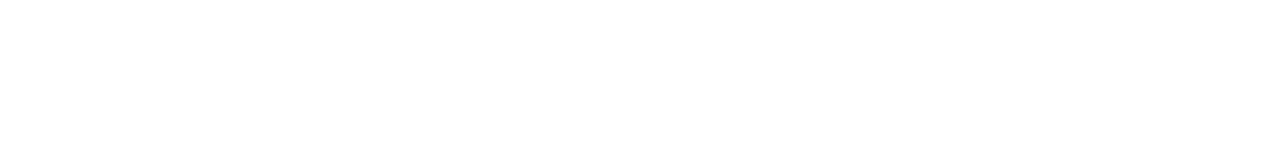
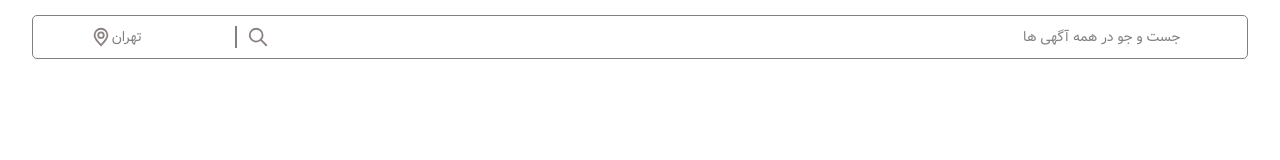
Before and after one commit to Azadigithub/My-Divar, a plain HTML site: page index.html in a window 1280 px wide. Drawn offline with Linux system fonts and the light colour scheme.

Commit message:
header-design-0.1

```diff
--- a/Styles/Style.css
+++ b/Styles/Style.css
@@ -0,0 +1,51 @@
+@font-face {
+  font-family: Vazir;
+  src: url(../Fonts/Vazir.woff2);
+}
+* {
+  margin: 0;
+  padding: 0;
+  box-sizing: border-box;
+}
+body {
+  font-family: Vazir;
+  direction: rtl;
+}
+a {
+  text-decoration: none;
+}
+li {
+  list-style: none;
+}
+.input-search {
+  width: 95%;
+  display: flex;
+  align-items: center;
+  justify-content: space-around;
+  border: 1px solid gray;
+  margin: 15px auto;
+  padding: 10px;
+  border-radius: 5px;
+}
+.input-div > svg,
+.input-city > svg {
+  width: 22px;
+}
+.input-div > a,
+.input-city > a {
+  color: gray;
+  font-size: 14px;
+}
+.input-div {
+  display: flex;
+  align-items: center;
+  justify-content: space-between;
+  width: 80%;
+  padding: 0 10px;
+  border-left: 2px solid gray;
+}
+.input-city {
+  display: flex;
+  align-items: center;
+  justify-content: center;
+}
--- a/index.html
+++ b/index.html
@@ -10,11 +10,63 @@
   </head>
   <body>
     <header>
-      <!-- <div class="input-search">
-        <input type="text">
-        <svg viewBox="0 0 24 24" fill="none" xmlns="http://www.w3.org/2000/svg"><g id="SVGRepo_bgCarrier" stroke-width="0"></g><g id="SVGRepo_tracerCarrier" stroke-linecap="round" stroke-linejoin="round"></g><g id="SVGRepo_iconCarrier"> <path d="M12 21C15.5 17.4 19 14.1764 19 10.2C19 6.22355 15.866 3 12 3C8.13401 3 5 6.22355 5 10.2C5 14.1764 8.5 17.4 12 21Z" stroke="#000000" stroke-width="2" stroke-linecap="round" stroke-linejoin="round"></path> <path d="M12 13C13.6569 13 15 11.6569 15 10C15 8.34315 13.6569 7 12 7C10.3431 7 9 8.34315 9 10C9 11.6569 10.3431 13 12 13Z" stroke="#000000" stroke-width="2" stroke-linecap="round" stroke-linejoin="round"></path> </g></svg>
-
-      </div> -->
+      <div class="input-search">
+        <div class="input-div">
+          <a href="">جست و جو در همه آگهی ها</a>
+          <svg
+            viewBox="0 0 24 24"
+            fill="none"
+            xmlns="http://www.w3.org/2000/svg"
+          >
+            <g id="SVGRepo_bgCarrier" stroke-width="0"></g>
+            <g
+              id="SVGRepo_tracerCarrier"
+              stroke-linecap="round"
+              stroke-linejoin="round"
+            ></g>
+            <g id="SVGRepo_iconCarrier">
+              <path
+                d="M14.9536 14.9458L21 21M17 10C17 13.866 13.866 17 10 17C6.13401 17 3 13.866 3 10C3 6.13401 6.13401 3 10 3C13.866 3 17 6.13401 17 10Z"
+                stroke="#8c8282"
+                stroke-width="2"
+                stroke-linecap="round"
+                stroke-linejoin="round"
+              ></path>
+            </g>
+          </svg>
+        </div>
+        <div class="input-city">
+          <a href="">تهران</a>
+          <svg
+            viewBox="0 0 24 24"
+            fill="none"
+            xmlns="http://www.w3.org/2000/svg"
+          >
+            <g id="SVGRepo_bgCarrier" stroke-width="0"></g>
+            <g
+              id="SVGRepo_tracerCarrier"
+              stroke-linecap="round"
+              stroke-linejoin="round"
+            ></g>
+            <g id="SVGRepo_iconCarrier">
+              <path
+                d="M12 21C15.5 17.4 19 14.1764 19 10.2C19 6.22355 15.866 3 12 3C8.13401 3 5 6.22355 5 10.2C5 14.1764 8.5 17.4 12 21Z"
+                stroke="#8c8282"
+                stroke-width="2"
+                stroke-linecap="round"
+                stroke-linejoin="round"
+              ></path>
+              <path
+                d="M12 13C13.6569 13 15 11.6569 15 10C15 8.34315 13.6569 7 12 7C10.3431 7 9 8.34315 9 10C9 11.6569 10.3431 13 12 13Z"
+                stroke="#8c8282"
+                stroke-width="2"
+                stroke-linecap="round"
+                stroke-linejoin="round"
+              ></path>
+            </g>
+          </svg>
+        </div>
+      </div>
     </header>
     <main></main>
     <footer></footer>
```
